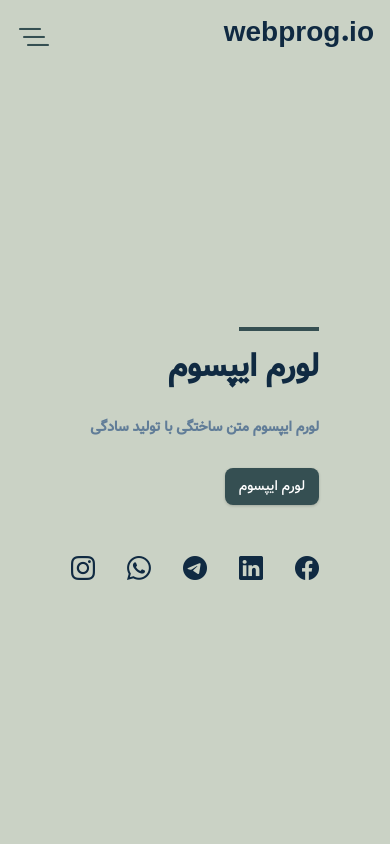
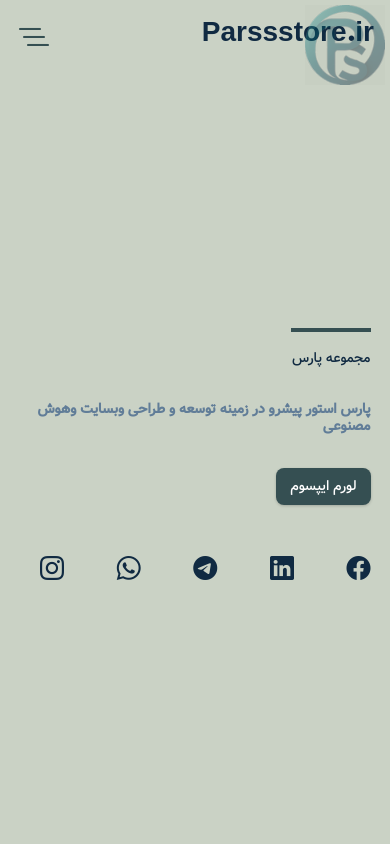
Before and after one commit to Aparsa40/Css-Grid-Project, a plain HTML site: page index.html in a window 390 px wide. Shown: the top 844 px of the page. Drawn offline with Linux system fonts and the light colour scheme; files whose address does not match are found by name.

Commit message:
First-edit

```diff
--- a/css/styles.css
+++ b/css/styles.css
@@ -160,6 +160,35 @@
 
 .bg-grey {
     background: var(--clr-grey-3);
+}
+/*
+===============
+logo_pic
+===============
+*/
+   .logo_pic {
+  position: fixed;      /* ثابت در صفحه */
+  top: 10px;            /* از بالا 10 پیکسل فاصله */
+  right: 10px;          /* از راست 10 پیکسل فاصله */
+  max-width: 120px;     /* حداکثر عرض */
+  width: 15vw;          /* عرض نسبی برای ریسپانسیو */
+  opacity: 0.4;         /* اوپسیتی 70% */
+  transition: opacity 0.3s ease;
+  z-index: 1000;        /* همیشه بالاتر از بقیه */
+}
+
+.logo_pic:hover {
+  opacity: 1;           /* وقتی موس روش رفت پررنگ‌تر بشه */
+}
+
+/* برای موبایل */
+@media (max-width: 600px) {
+  .logo_pic {
+    max-width: 80px;
+    width: 25vw;
+    top: 5px;
+    right: 5px;
+  }
 }
 
 /*
--- a/images/favicon_io/about.txt
+++ /dev/null
@@ -1,6 +0,0 @@
-This favicon was generated using the following font:
-
-- Font Title: Leckerli One
-- Font Author: Copyright (c) 2011 Gesine Todt (www.gesine-todt.de), with Reserved Font Names "Leckerli"
-- Font Source: http://fonts.gstatic.com/s/leckerlione/v16/V8mCoQH8VCsNttEnxnGQ-1itLZxcBtItFw.ttf
-- Font License: SIL Open Font License, 1.1 (http://scripts.sil.org/OFL))
--- a/index.html
+++ b/index.html
@@ -3,7 +3,7 @@
     <head>
         <meta charset="UTF-8" />
         <meta name="viewport" content="width=device-width, initial-scale=1.0" />
-        <title>Parsss || Css Grid Layout Project</title>
+        <title>Parssstore.ir || Css Grid Layout Project</title>
 
         <!-- Favicon -->
         <link
@@ -32,10 +32,16 @@
     </head>
 
     <body>
+        <!--Logo_Pic-->
+        <img
+        class="logo_pic"
+        src="./images/logo-watermark100x100.png"
+        alt="logo-parssstore-company"
+        >
         <nav id="nav" class="nav">
             <div class="nav-center">
                 <div class="nav-header">
-                    <h3>webprog.io</h3>
+                    <h3>Parssstore.ir</h3>
                     <button id="nav-btn" class="nav-btn">
                         <i class="bi bi-list-nested"></i>
                     </button>
@@ -113,8 +119,8 @@
             <div class="section-center hero-center">
                 <article class="hero-info">
                     <div class="underline"></div>
-                    <h2>لورم ایپسوم</h2>
-                    <h4>لورم ایپسوم متن ساختگی با تولید سادگی</h4>
+                    <h>مجموعه پارس</h2>
+                    <h4>پارس استور پیشرو در زمینه توسعه و طراحی وبسایت وهوش مصنوعی </h4>
                     <a href="#" class="btn hero-btn">لورم ایپسوم</a>
 
                     <ul class="social-icons hero-icons">
@@ -616,7 +622,7 @@
             </ul>
 
             <p>
-                کلیه‌ی حقوق نزد وب پروگ محفوظ است &copy; <span id="date"></span>
+                کلیه‌ی حقوق نزد پارس استور محفوظ است &copy; <span id="date"></span>
             </p>
         </footer>
 
```
Also changed, not shown: images/about-img.jpg (deleted), images/about-img.png (added), images/favicon_io/android-chrome-192x192.png, images/favicon_io/android-chrome-512x512.png, images/favicon_io/apple-touch-icon.png, images/favicon_io/favicon-16x16.png, images/favicon_io/favicon-32x32.png, images/favicon_io/favicon.ico, images/hero-img.jpg, images/logo-watermark100x100.png (added).
